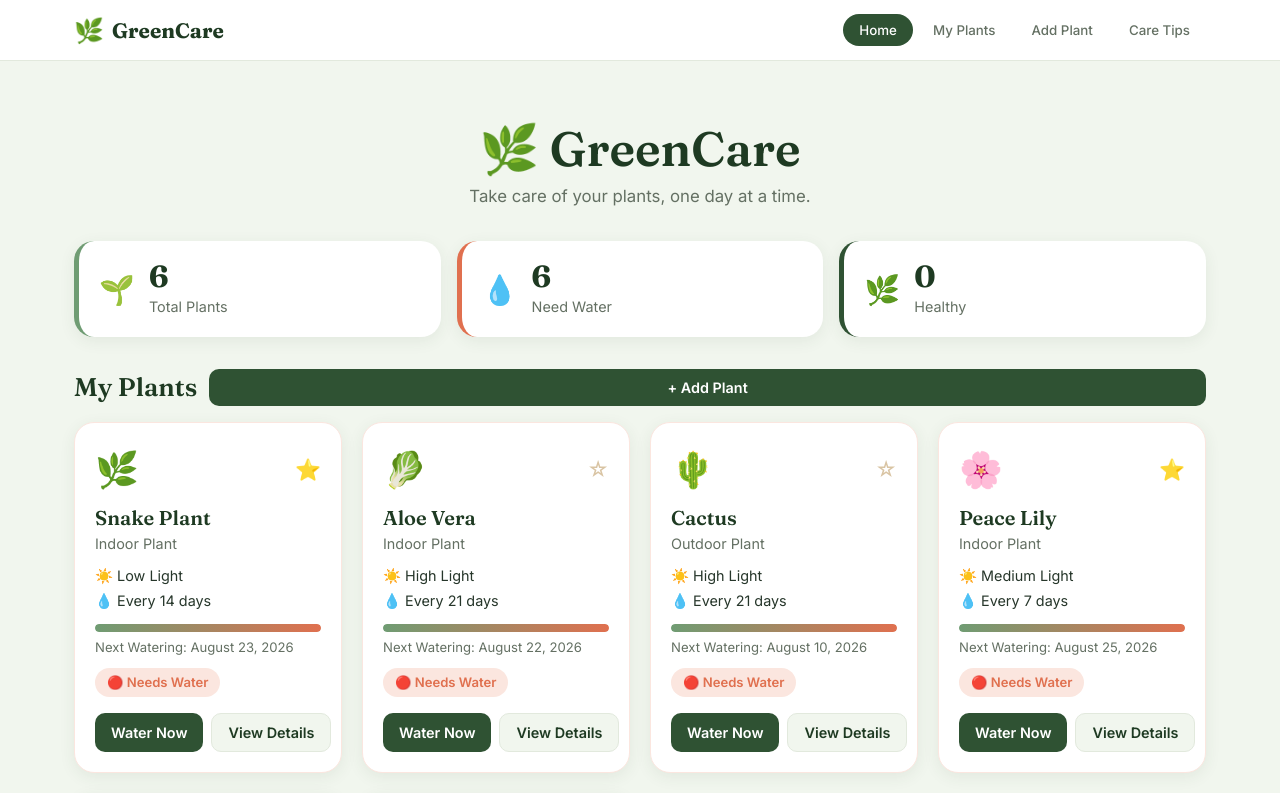
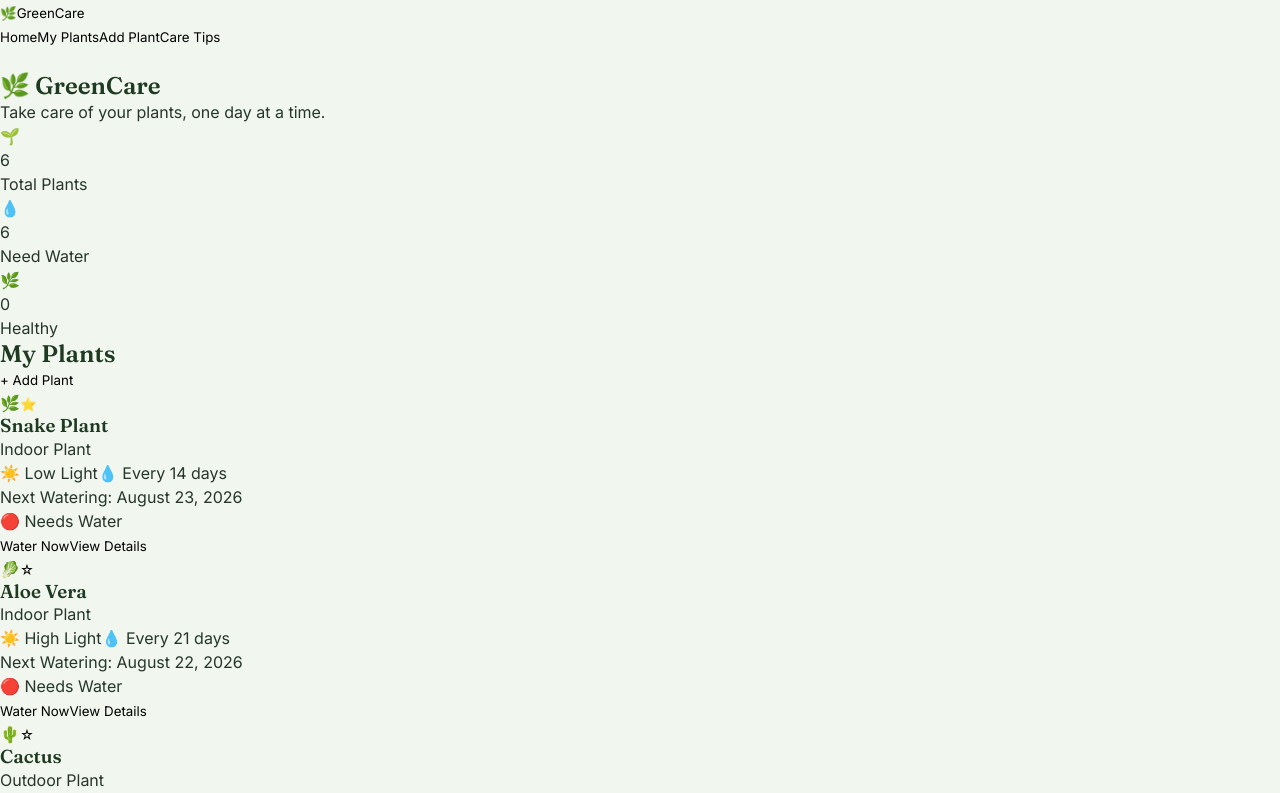
Before and after one commit to Menna-Abed/ITI-Summer-Training-Project, a React (Vite) app: page / in a window 1280 px wide. Shown: the top 793 px of the page. Built offline with nearby package versions, Linux system fonts and the light colour scheme.

Commit message:
Update style.css

```diff
--- a/src/styles/style.css
+++ b/src/styles/style.css
@@ -1,645 +1,74 @@
-/* ---------------------------------------------------
-   Layout shell
---------------------------------------------------- */
-.app {
-  min-height: 100vh;
-  display: flex;
-  flex-direction: column;
+
+:root {
+  --forest: #2f5233;
+  --forest-dark: #1e3a22;
+  --sage: #6f9c73;
+  --sage-light: #a8c6a5;
+  --mint-bg: #f1f6ee;
+  --cream: #f8f3e8;
+  --brown: #a67c52;
+  --brown-light: #d9c4a3;
+  --coral: #e0704f;
+  --coral-light: #fbe6df;
+  --white: #ffffff;
+  --text-dark: #26362a;
+  --text-muted: #647063;
+  --border-soft: #e2e9dd;
+  --shadow-soft: 0 4px 16px rgba(47, 82, 51, 0.08);
+  --shadow-lift: 0 10px 28px rgba(47, 82, 51, 0.16);
+  --radius-lg: 20px;
+  --radius-md: 14px;
+  --radius-sm: 10px;
+  --font-display: 'Fraunces', Georgia, serif;
+  --font-body: 'Inter', system-ui, -apple-system, sans-serif;
 }
 
-.main-content {
-  flex: 1;
-  width: 100%;
-  max-width: 1180px;
-  margin: 0 auto;
-  padding: 32px 24px 64px;
+* {
+  box-sizing: border-box;
+  margin: 0;
+  padding: 0;
 }
 
-.page-narrow {
-  max-width: 640px;
-  margin: 0 auto;
+html {
+  scroll-behavior: smooth;
 }
 
-.footer {
-  text-align: center;
-  padding: 20px;
-  color: var(--text-muted);
-  font-size: 0.85rem;
-  border-top: 1px solid var(--border-soft);
-  background: var(--white);
+body {
+  font-family: var(--font-body);
+  background: var(--mint-bg);
+  color: var(--text-dark);
+  line-height: 1.5;
+
 }
 
-/* ---------------------------------------------------
-   Navbar
---------------------------------------------------- */
-.navbar {
-  background: var(--white);
-  border-bottom: 1px solid var(--border-soft);
-  position: sticky;
-  top: 0;
-  z-index: 20;
+h1, h2, h3 {
+  font-family: var(--font-display);
+  color: var(--forest-dark);
+  font-weight: 600;
+  line-height: 1.15;
 }
 
-.navbar-inner {
-  max-width: 1180px;
-  margin: 0 auto;
-  padding: 14px 24px;
-  display: flex;
-  align-items: center;
-  justify-content: space-between;
+button {
+  font-family: inherit;
+  cursor: pointer;
+  border: none;
+  background: none;
 }
 
-.navbar-brand {
-  display: flex;
-  align-items: center;
-  gap: 8px;
-  font-family: var(--font-display);
-  font-size: 1.3rem;
-  font-weight: 700;
-  color: var(--forest-dark);
+input, select, textarea {
+  font-family: inherit;
+  font-size: 1rem;
 }
 
-.navbar-brand-icon {
-  font-size: 1.5rem;
+a {
+  color: inherit;
 }
 
-.navbar-links {
-  display: flex;
-  gap: 4px;
+button:focus-visible,
+input:focus-visible,
+select:focus-visible,
+textarea:focus-visible,
+[tabindex]:focus-visible {
+  outline: 3px solid var(--sage);
+  outline-offset: 2px;
 }
-
-.navbar-link {
-  padding: 8px 16px;
-  border-radius: 999px;
-  font-weight: 500;
-  color: var(--text-muted);
-  transition: background 0.18s ease, color 0.18s ease;
-}
-
-.navbar-link:hover {
-  background: var(--mint-bg);
-  color: var(--forest-dark);
-}
-
-.navbar-link-active {
-  background: var(--forest);
-  color: var(--white);
-}
-
-.navbar-link-active:hover {
-  background: var(--forest-dark);
-  color: var(--white);
-}
-
-.navbar-toggle {
-  display: none;
-  flex-direction: column;
-  gap: 5px;
-  padding: 8px;
-}
-
-.navbar-toggle span {
-  width: 22px;
-  height: 2px;
-  background: var(--forest-dark);
-  border-radius: 2px;
-}
-
-@media (max-width: 720px) {
-  .navbar-toggle {
-    display: flex;
-  }
-
-  .navbar-links {
-    position: absolute;
-    top: 100%;
-    left: 0;
-    right: 0;
-    background: var(--white);
-    flex-direction: column;
-    padding: 8px 16px 16px;
-    border-bottom: 1px solid var(--border-soft);
-    display: none;
-    box-shadow: var(--shadow-soft);
-  }
-
-  .navbar-links-open {
-    display: flex;
-  }
-
-  .navbar-link {
-    width: 100%;
-    text-align: left;
-  }
-}
-
-/* ---------------------------------------------------
-   Hero + section headers
---------------------------------------------------- */
-.hero {
-  text-align: center;
-  padding: 28px 16px 8px;
-}
-
-.hero h1 {
-  font-size: clamp(2.2rem, 5vw, 3rem);
-  margin-bottom: 8px;
-}
-
-.hero p {
-  color: var(--text-muted);
-  font-size: 1.05rem;
-}
-
-.section-header {
-  display: flex;
-  align-items: center;
-  justify-content: space-between;
-  gap: 12px;
-  margin: 32px 0 16px;
-  flex-wrap: wrap;
-}
-
-.section-header h2 {
-  font-size: 1.6rem;
-}
-
-.page-subtitle {
-  color: var(--text-muted);
-  margin-bottom: 20px;
-  margin-top: -8px;
-}
-
-/* ---------------------------------------------------
-   Stats grid (dashboard)
---------------------------------------------------- */
-.stats-grid {
-  display: grid;
-  grid-template-columns: repeat(3, 1fr);
-  gap: 16px;
-  margin-top: 24px;
-}
-
-.stat-card {
-  background: var(--white);
-  border-radius: var(--radius-lg);
-  padding: 20px;
-  display: flex;
-  align-items: center;
-  gap: 14px;
-  box-shadow: var(--shadow-soft);
-  border-left: 5px solid var(--sage);
-}
-
-.stat-thirsty {
-  border-left-color: var(--coral);
-}
-
-.stat-healthy {
-  border-left-color: var(--forest);
-}
-
-.stat-icon {
-  font-size: 1.8rem;
-}
-
-.stat-value {
-  font-family: var(--font-display);
-  font-size: 1.9rem;
-  font-weight: 700;
-  color: var(--forest-dark);
-  line-height: 1;
-}
-
-.stat-label {
-  color: var(--text-muted);
-  font-size: 0.9rem;
-  margin-top: 4px;
-}
-
-@media (max-width: 640px) {
-  .stats-grid {
-    grid-template-columns: 1fr;
-  }
-}
-
-/* ---------------------------------------------------
-   Search + Filters
---------------------------------------------------- */
-.search-bar {
-  display: flex;
-  align-items: center;
-  gap: 10px;
-  background: var(--white);
-  border: 1px solid var(--border-soft);
-  border-radius: 999px;
-  padding: 10px 18px;
-  margin-bottom: 14px;
-}
-
-.search-bar input {
-  flex: 1;
-  border: none;
-  background: none;
-  outline: none;
-  color: var(--text-dark);
-}
-
-.search-clear {
-  color: var(--text-muted);
-  font-size: 0.9rem;
-}
-
-.filter-buttons {
-  display: flex;
-  flex-wrap: wrap;
-  gap: 8px;
-  margin-bottom: 24px;
-}
-
-.filter-btn {
-  padding: 8px 16px;
-  border-radius: 999px;
-  border: 1px solid var(--border-soft);
-  background: var(--white);
-  color: var(--text-muted);
-  font-size: 0.9rem;
-  font-weight: 500;
-  transition: all 0.18s ease;
-}
-
-.filter-btn:hover {
-  border-color: var(--sage);
-  color: var(--forest-dark);
-}
-
-.filter-btn-active {
-  background: var(--sage);
-  border-color: var(--sage);
-  color: var(--white);
-}
-
-/* ---------------------------------------------------
-   Plant grid + cards
---------------------------------------------------- */
-.plant-grid {
-  display: grid;
-  grid-template-columns: repeat(auto-fill, minmax(260px, 1fr));
-  gap: 20px;
-}
-
-.plant-card {
-  background: var(--white);
-  border-radius: var(--radius-lg);
-  padding: 20px;
-  box-shadow: var(--shadow-soft);
-  border: 1px solid transparent;
-  transition: transform 0.18s ease, box-shadow 0.18s ease;
-  display: flex;
-  flex-direction: column;
-  gap: 10px;
-}
-
-.plant-card:hover {
-  transform: translateY(-4px);
-  box-shadow: var(--shadow-lift);
-}
-
-.plant-card-thirsty {
-  border-color: var(--coral-light);
-}
-
-.plant-card-top {
-  display: flex;
-  align-items: center;
-  justify-content: space-between;
-}
-
-.plant-card-icon {
-  font-size: 2.2rem;
-}
-
-.favorite-btn {
-  font-size: 1.3rem;
-  color: var(--brown-light);
-  transition: transform 0.15s ease;
-}
-
-.favorite-btn:hover {
-  transform: scale(1.15);
-}
-
-.favorite-btn-active {
-  color: #e0a72f;
-}
-
-.plant-card-name {
-  font-size: 1.25rem;
-}
-
-.plant-card-category {
-  color: var(--text-muted);
-  font-size: 0.9rem;
-  margin-top: -6px;
-}
-
-.plant-card-meta {
-  display: flex;
-  flex-direction: column;
-  gap: 4px;
-  font-size: 0.9rem;
-  color: var(--text-dark);
-}
-
-/* Signature element: a "growth bar" that fills toward the next
-   watering day, like a stem growing across the card. */
-.growth-bar-wrap {
-  display: flex;
-  flex-direction: column;
-  gap: 6px;
-  margin-top: 2px;
-}
-
-.growth-bar-track {
-  width: 100%;
-  height: 8px;
-  border-radius: 999px;
-  background: var(--mint-bg);
-  overflow: hidden;
-}
-
-.growth-bar-fill {
-  height: 100%;
-  border-radius: 999px;
-  background: linear-gradient(90deg, var(--sage) 0%, var(--coral) 100%);
-  transition: width 0.3s ease;
-}
-
-.growth-bar-label {
-  font-size: 0.82rem;
-  color: var(--text-muted);
-}
-
-.status-badge {
-  align-self: flex-start;
-  padding: 5px 12px;
-  border-radius: 999px;
-  font-size: 0.82rem;
-  font-weight: 600;
-}
-
-.status-healthy {
-  background: #e5f2e3;
-  color: var(--forest);
-}
-
-.status-thirsty {
-  background: var(--coral-light);
-  color: var(--coral);
-}
-
-.plant-card-actions {
-  display: flex;
-  gap: 8px;
-  margin-top: auto;
-  padding-top: 6px;
-}
-
-/* ---------------------------------------------------
-   Buttons
---------------------------------------------------- */
-.btn {
-  padding: 10px 16px;
-  border-radius: var(--radius-sm);
-  font-weight: 600;
-  font-size: 0.9rem;
-  transition: transform 0.15s ease, background 0.18s ease, box-shadow 0.18s ease;
-  white-space: nowrap;
-}
-
-.btn:hover {
-  transform: translateY(-1px);
-}
-
-.btn-primary {
-  background: var(--forest);
-  color: var(--white);
-  flex: 1;
-}
-
-.btn-primary:hover {
-  background: var(--forest-dark);
-  box-shadow: 0 6px 14px rgba(47, 82, 51, 0.25);
-}
-
-.btn-secondary {
-  background: var(--mint-bg);
-  color: var(--forest-dark);
-  flex: 1;
-  border: 1px solid var(--border-soft);
-}
-
-.btn-secondary:hover {
-  background: var(--sage-light);
-}
-
-.btn-danger {
-  background: var(--coral-light);
-  color: var(--coral);
-}
-
-.btn-danger:hover {
-  background: var(--coral);
-  color: var(--white);
-}
-
-.btn-full {
-  width: 100%;
-  margin-top: 8px;
-}
-
-/* ---------------------------------------------------
-   Empty state
---------------------------------------------------- */
-.empty-state {
-  text-align: center;
-  background: var(--white);
-  border: 1px dashed var(--border-soft);
-  border-radius: var(--radius-lg);
-  padding: 48px 20px;
-  color: var(--text-muted);
-  display: flex;
-  flex-direction: column;
-  align-items: center;
-  gap: 14px;
-}
-
-.empty-state .btn {
-  flex: none;
-}
-
-/* ---------------------------------------------------
-   Forms (Add / Edit Plant)
---------------------------------------------------- */
-.plant-form {
-  background: var(--white);
-  border-radius: var(--radius-lg);
-  padding: 28px;
-  box-shadow: var(--shadow-soft);
-  display: flex;
-  flex-direction: column;
-  gap: 18px;
-}
-
-.form-field {
-  display: flex;
-  flex-direction: column;
-  gap: 6px;
-}
-
-.form-field label {
-  font-weight: 600;
-  font-size: 0.9rem;
-  color: var(--forest-dark);
-}
-
-.form-field input,
-.form-field select,
-.form-field textarea {
-  border: 1px solid var(--border-soft);
-  border-radius: var(--radius-sm);
-  padding: 10px 14px;
-  background: var(--mint-bg);
-  color: var(--text-dark);
-}
-
-.form-field input:focus,
-.form-field select:focus,
-.form-field textarea:focus {
-  border-color: var(--sage);
-  background: var(--white);
-}
-
-.form-field textarea {
-  resize: vertical;
-}
-
-.form-error {
-  color: var(--coral);
-  font-size: 0.82rem;
-}
-
-/* ---------------------------------------------------
-   Plant details page
---------------------------------------------------- */
-.link-back {
-  color: var(--sage);
-  font-weight: 600;
-  margin-bottom: 16px;
-}
-
-.link-back:hover {
-  color: var(--forest);
-}
-
-.details-card {
-  background: var(--white);
-  border-radius: var(--radius-lg);
-  padding: 28px;
-  box-shadow: var(--shadow-soft);
-  display: flex;
-  flex-direction: column;
-  gap: 18px;
-}
-
-.details-header {
-  display: flex;
-  align-items: center;
-  gap: 16px;
-}
-
-.details-icon {
-  font-size: 3rem;
-}
-
-.details-header h1 {
-  font-size: 1.9rem;
-}
-
-.details-grid {
-  display: grid;
-  grid-template-columns: repeat(2, 1fr);
-  gap: 16px;
-  padding: 18px 0;
-  border-top: 1px solid var(--border-soft);
-  border-bottom: 1px solid var(--border-soft);
-}
-
-.details-grid dt {
-  font-size: 0.85rem;
-  color: var(--text-muted);
-  margin-bottom: 4px;
-}
-
-.details-grid dd {
-  font-weight: 600;
-  color: var(--forest-dark);
-}
-
-.details-notes h3 {
-  font-size: 1rem;
-  margin-bottom: 6px;
-}
-
-.details-notes p {
-  color: var(--text-dark);
-}
-
-.details-actions {
-  display: flex;
-  gap: 10px;
-  flex-wrap: wrap;
-}
-
-.details-actions .btn {
-  flex: 1;
-  min-width: 130px;
-}
-
-@media (max-width: 480px) {
-  .details-grid {
-    grid-template-columns: 1fr;
-  }
-}
-
-/* ---------------------------------------------------
-   Care Tips page
---------------------------------------------------- */
-.tips-grid {
-  display: grid;
-  grid-template-columns: repeat(auto-fill, minmax(240px, 1fr));
-  gap: 18px;
-}
-
-.tip-card {
-  background: var(--cream);
-  border-radius: var(--radius-lg);
-  padding: 22px;
-  border: 1px solid var(--brown-light);
-}
-
-.tip-icon {
-  font-size: 1.8rem;
-  display: block;
-  margin-bottom: 8px;
-}
-
-.tip-title {
-  font-size: 1.05rem;
-  margin-bottom: 6px;
-}
-
-.tip-text {
-  color: var(--text-dark);
-  font-size: 0.92rem;
-}
```
